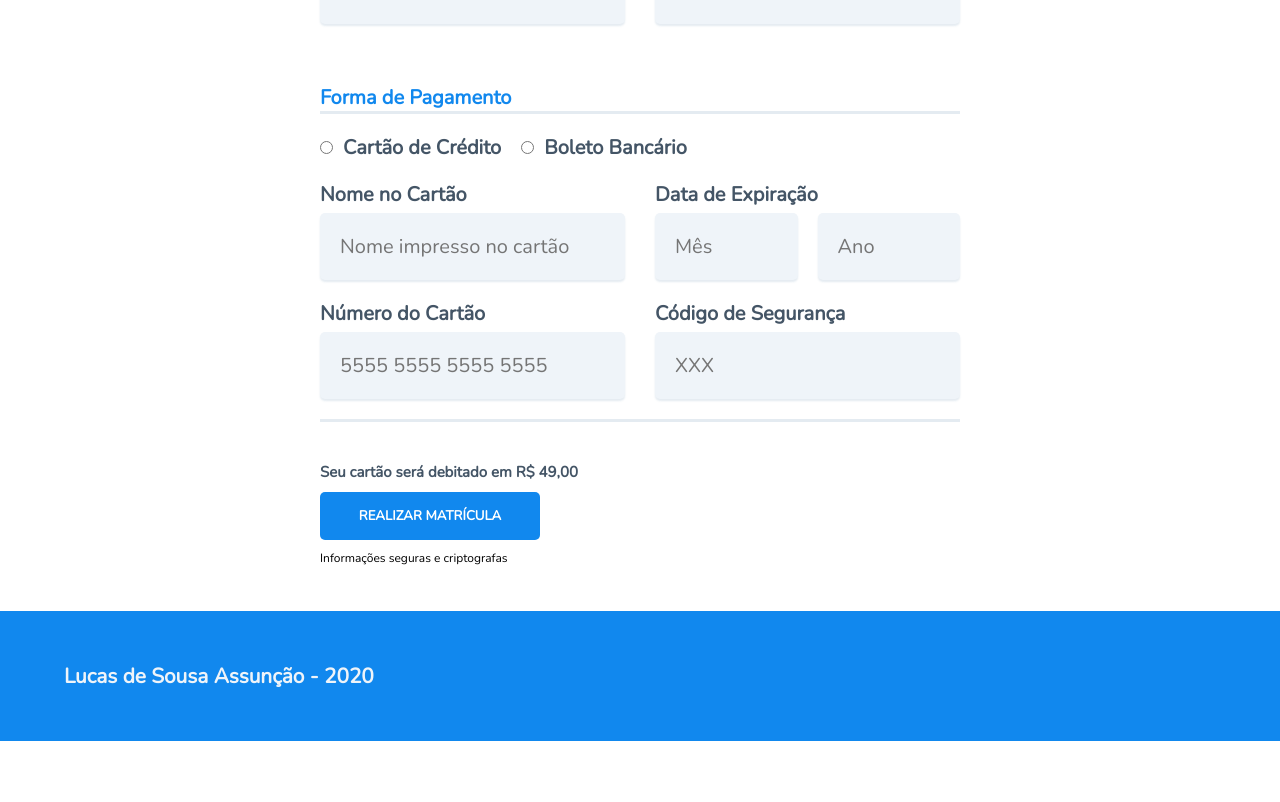
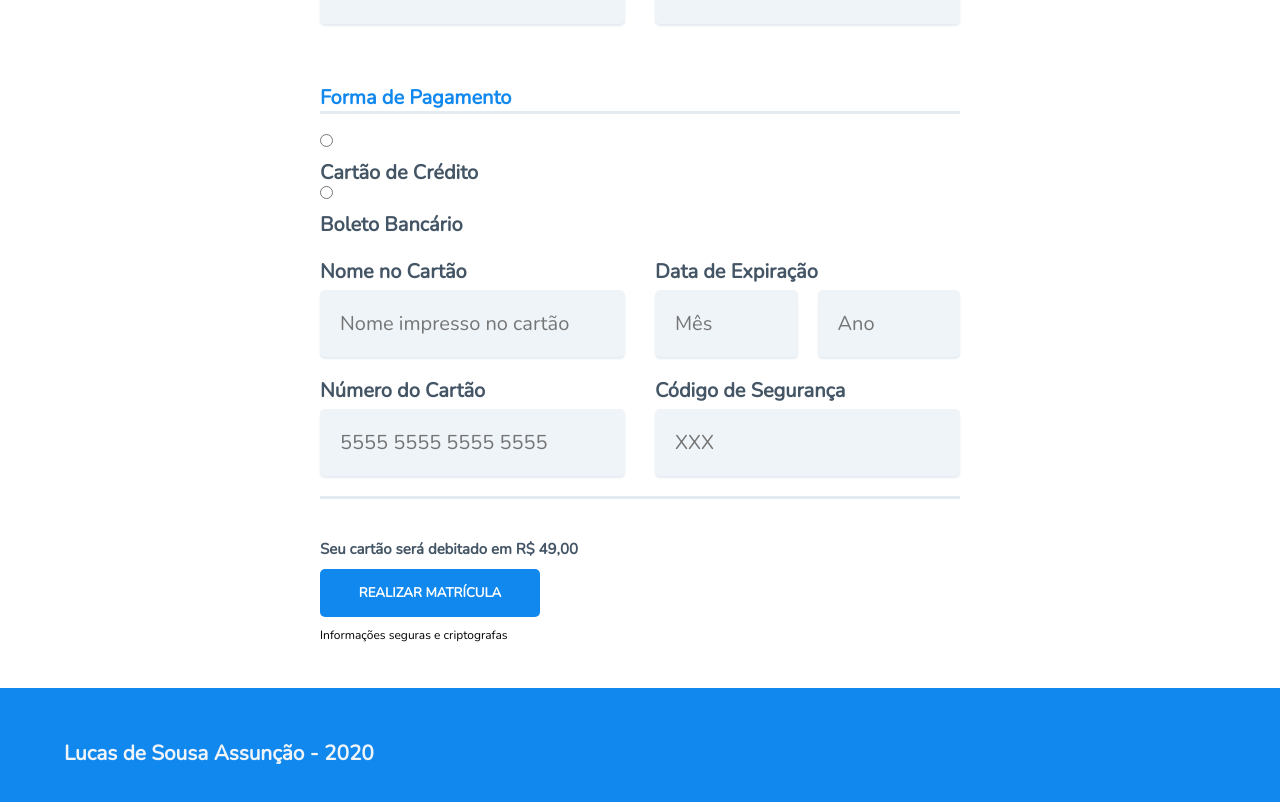
Before and after one commit to lucas5g/loja-vue, a Vue app: page /#/cadastrar in a window 1280 px wide. Shown: the part 900-1702 px from the top of the page. Before the commit the page ends 1641 px from the top, so only its background shows below. Built offline with nearby package versions, Linux system fonts and the light colour scheme; a web font is replaced by a local one.

Commit message:
config api

```diff
--- /dev/null
+++ b/db.json
@@ -0,0 +1,8 @@
+{
+  "customers":[
+    {
+      "id":1,
+      "name":"lucas"
+    }
+  ]
+}
--- a/package.json
+++ b/package.json
@@ -5,10 +5,12 @@
   "scripts": {
     "serve": "vue-cli-service serve",
     "build": "vue-cli-service build",
-    "lint": "vue-cli-service lint"
+    "lint": "vue-cli-service lint",
+    "start": "node ./db.js"
   },
   "dependencies": {
     "core-js": "^3.6.5",
+    "json-server": "^0.16.1",
     "vue": "^2.6.11",
     "vue-router": "^3.4.2"
   },
@@ -26,7 +28,6 @@
     "env": {
       "node": false
     },
-
     "extends": [
       "plugin:vue/essential",
       "eslint:recommended"
--- a/src/pages/UserForm.vue
+++ b/src/pages/UserForm.vue
@@ -177,10 +177,27 @@ main form fieldset .input-radio label {
   /* background: red; */
 }
 main form fieldset .input-radio input[type="radio"] {
+  display: block;
+  position: relative;
+  padding-left: 35px;
+  margin-bottom: 12px;
+  cursor: pointer;
+  font-size: 22px;
+  -webkit-user-select: none;
+  -moz-user-select: none;
+  -ms-user-select: none;
+  user-select: none;
+}
+main form fieldset .input-radio input[type="radio"]::after {
   margin-right: 10px;
   color: var(--blue);
   background-color: red;
+  content: '';
+  width: 20px;
+  height: 30px;
 }
+
+
 main form fieldset .input-radio input:checked {
   margin-right: 10px;
   color: var(--blue);
```
Also changed, not shown: db.js (added, +13 -0 lines), 1 other file (tests, documents, lock files or other folders).
